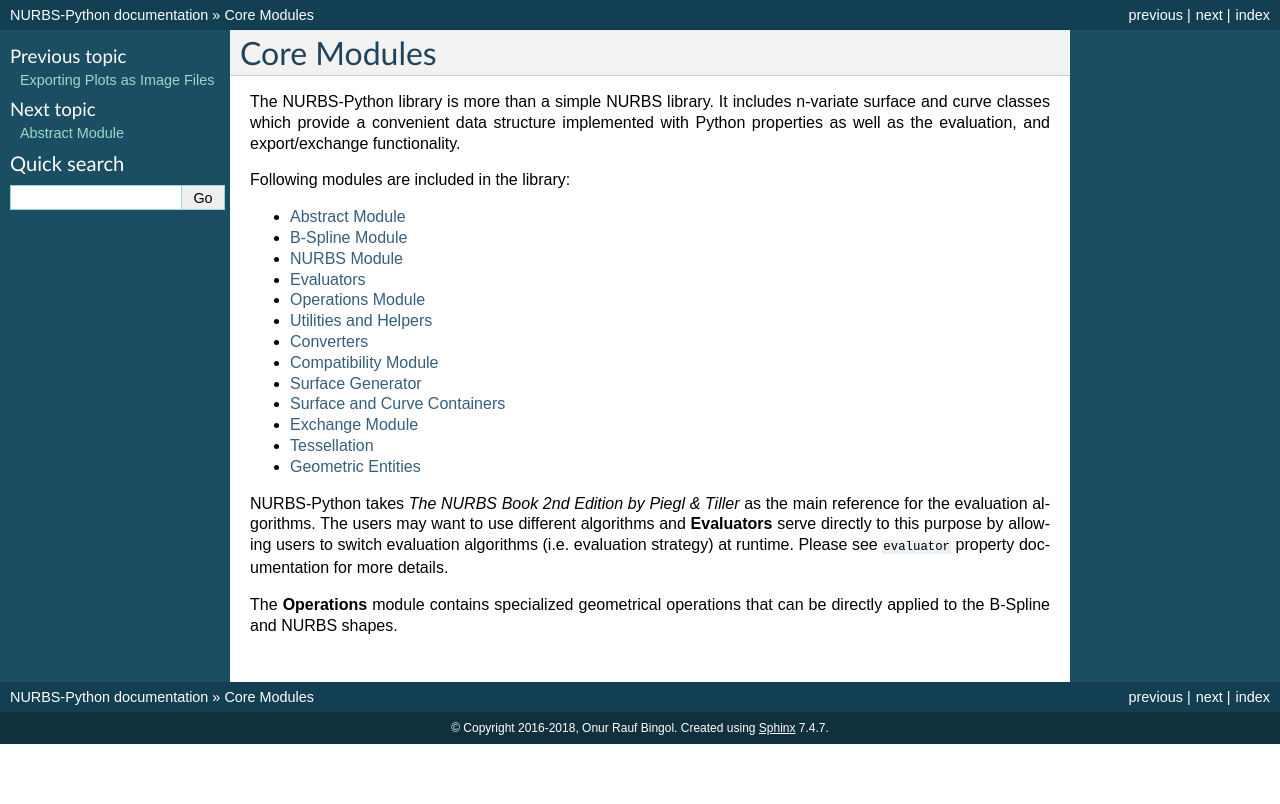
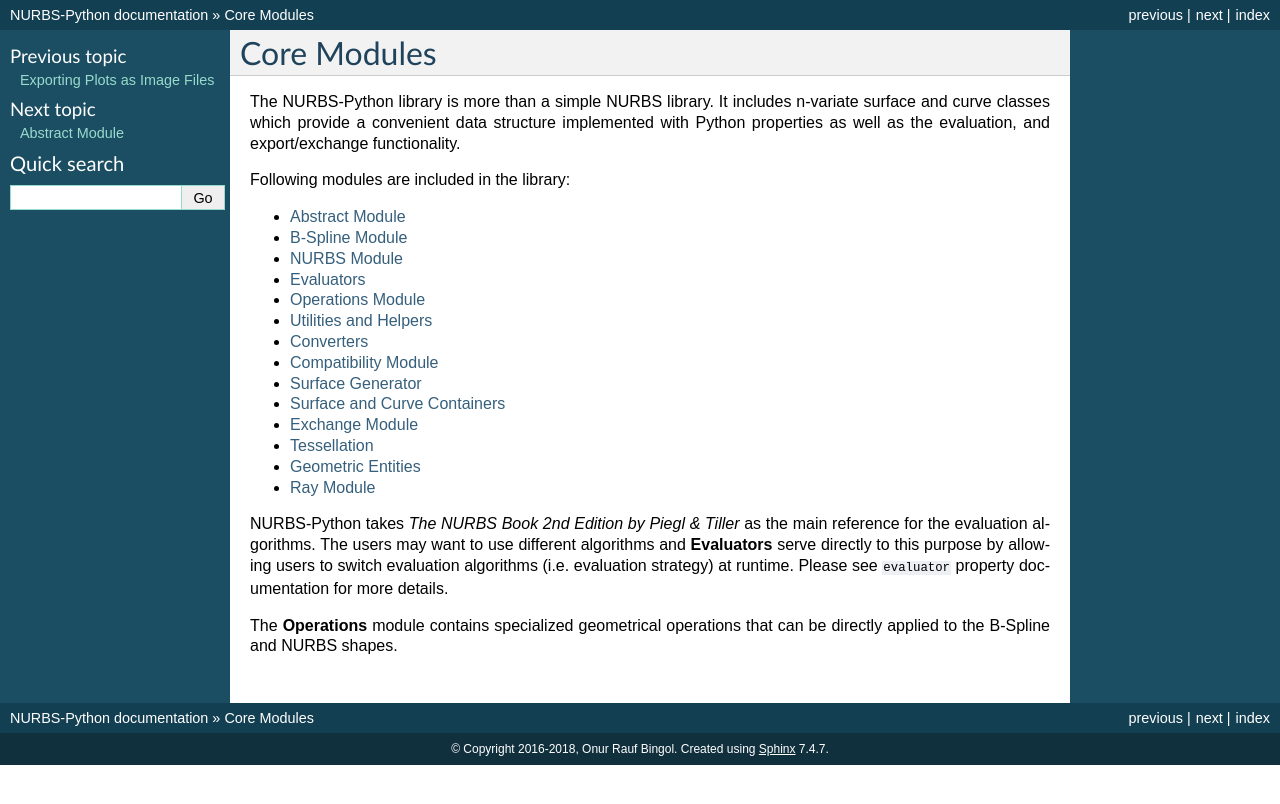
Before and after one commit to orbingol/NURBS-Python, a Sphinx documentation site: the page built from docs/modules.rst, in a window 1280 px wide. Shown: the top 804 px of the page. Built offline with Sphinx 7.4.7, drawn with Linux system fonts in a browser that asks for light colours; formulas are drawn with MathJax 3.

Commit message:
Add ray module documentation

```diff
--- /dev/null
+++ b/docs/module_ray.rst
@@ -0,0 +1,6 @@
+Ray Module
+^^^^^^^^^^^
+
+.. automodule:: geomdl.ray
+    :members:
+    :undoc-members:
--- a/docs/modules.rst
+++ b/docs/modules.rst
@@ -23,6 +23,7 @@
     module_exchange
     module_tessellate
     module_elements
+    module_ray
 
 NURBS-Python takes *The NURBS Book 2nd Edition by Piegl & Tiller* as the main reference for the evaluation algorithms.
 The users may want to use different algorithms and **Evaluators** serve directly to this purpose by allowing users
```
